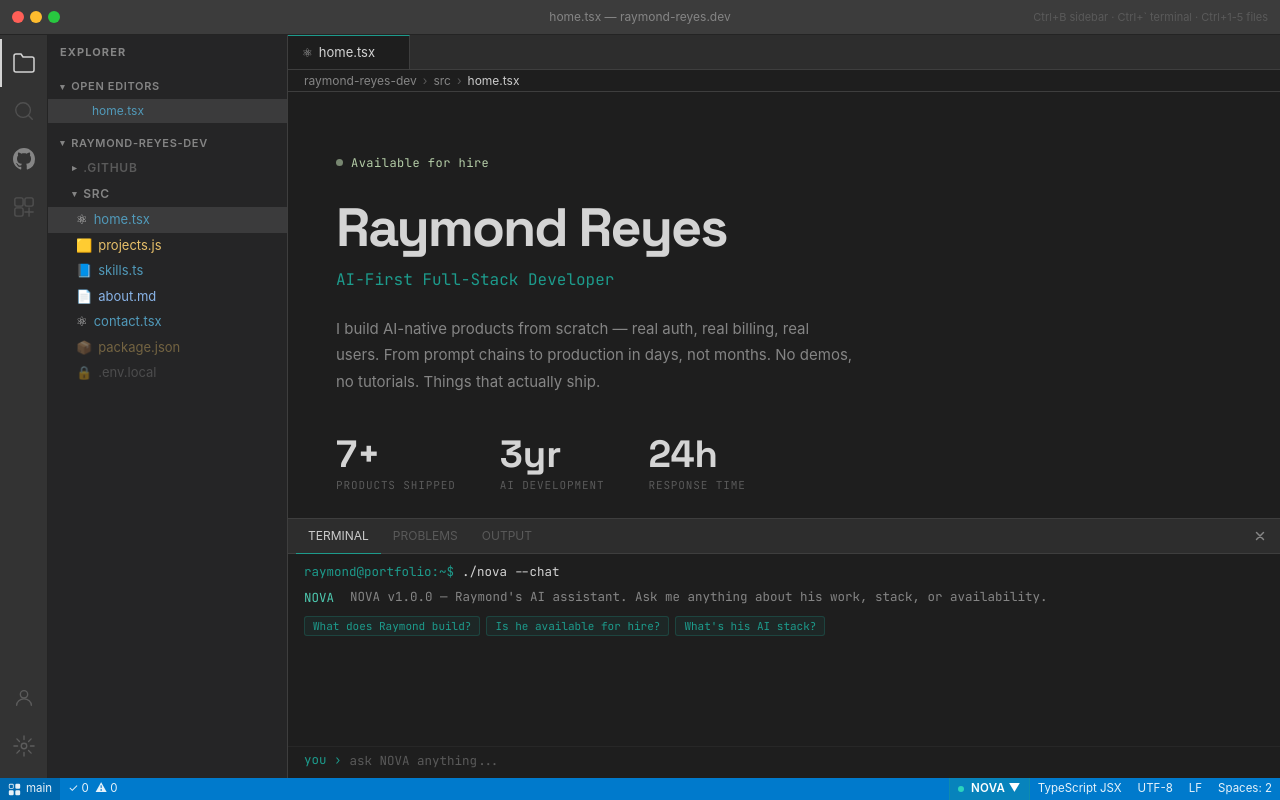
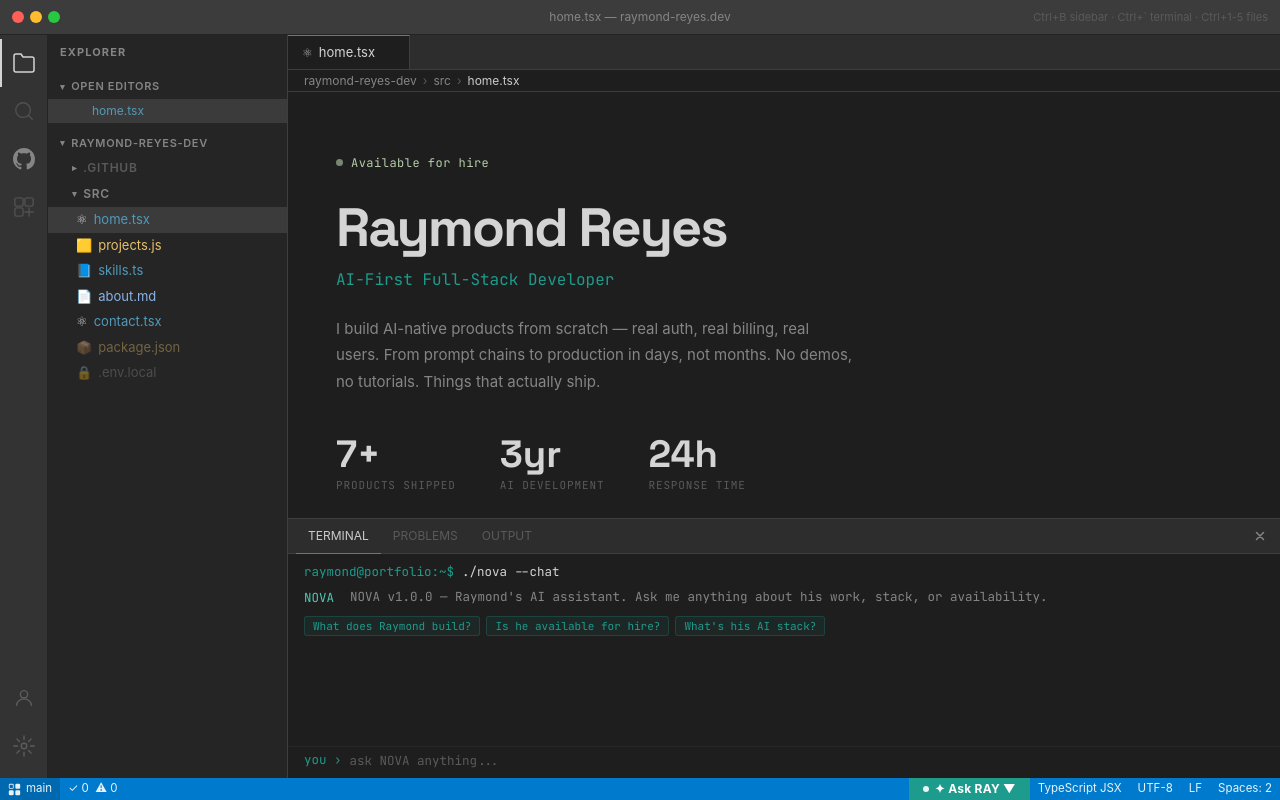
Before and after one commit to RaymondDRH/portafolio, a Next.js app: page / in a window 1280 px wide. Built offline with nearby package versions, Linux system fonts and the light colour scheme.

Commit message:
feat: rebrand terminal button to Ask RAY with solid teal style

```diff
--- a/app/globals.css
+++ b/app/globals.css
@@ -458,27 +458,34 @@ button { font-family: inherit; cursor: pointer; border: none; background: none;
 .contact-channel-label { font-size: 10.5px; font-family: var(--font-mono); color: var(--text-faint); text-transform: uppercase; letter-spacing: 0.06em; }
 .contact-channel-value { font-size: 13.5px; color: var(--text-bright); font-family: var(--font-mono); }
 
-/* ── NOVA Status Button ── */
+/* ── Ask RAY Button ── */
 .vsc-nova-btn {
-  background: rgba(29,155,140,0.25) !important;
+  background: #1D9B8C !important;
   color: #fff !important;
-  font-weight: 600;
-  gap: 7px;
-  letter-spacing: 0.03em;
-  border-left: 1px solid rgba(29,155,140,0.3);
-  border-right: 1px solid rgba(29,155,140,0.3);
+  font-weight: 700;
+  font-size: 12px;
+  gap: 6px;
+  letter-spacing: 0.02em;
+  padding: 0 14px !important;
   transition: background 0.15s;
 }
-.vsc-nova-btn:hover { background: rgba(29,155,140,0.45) !important; }
-.vsc-nova-btn.closed { background: rgba(29,155,140,0.15) !important; }
+.vsc-nova-btn:hover { background: #17857a !important; }
+.vsc-nova-btn.closed {
+  background: #155f58 !important;
+  animation: ray-attention 3s ease-in-out infinite;
+}
 .nova-dot {
   display: inline-block; width: 6px; height: 6px; border-radius: 50%;
-  background: #2BD4BD; flex-shrink: 0;
+  background: #fff; flex-shrink: 0; opacity: 0.9;
 }
 .nova-dot.pulse { animation: nova-pulse 2s ease-in-out infinite; }
 @keyframes nova-pulse {
-  0%, 100% { opacity: 1; transform: scale(1); }
-  50% { opacity: 0.4; transform: scale(0.7); }
+  0%, 100% { opacity: 0.9; transform: scale(1); }
+  50% { opacity: 0.3; transform: scale(0.6); }
+}
+@keyframes ray-attention {
+  0%, 80%, 100% { background: #155f58 !important; }
+  90% { background: #1D9B8C !important; }
 }
 
 /* ── Responsive ── */
--- a/components/StatusBar.tsx
+++ b/components/StatusBar.tsx
@@ -23,10 +23,10 @@ export default function StatusBar({
         <div
           className={`vsc-status-item vsc-nova-btn${panelOpen ? '' : ' closed'}`}
           onClick={onTerminal}
-          title="Toggle NOVA terminal (Ctrl+`)"
+          title="Chat with Raymond's AI Assistant (Ctrl+`)"
         >
           <span className={`nova-dot${panelOpen ? '' : ' pulse'}`} />
-          NOVA {panelOpen ? '▼' : '▲'}
+          ✦ Ask RAY {panelOpen ? '▼' : '▲'}
         </div>
         <div className="vsc-status-item">{lang}</div>
         <div className="vsc-status-item">UTF-8</div>
```
